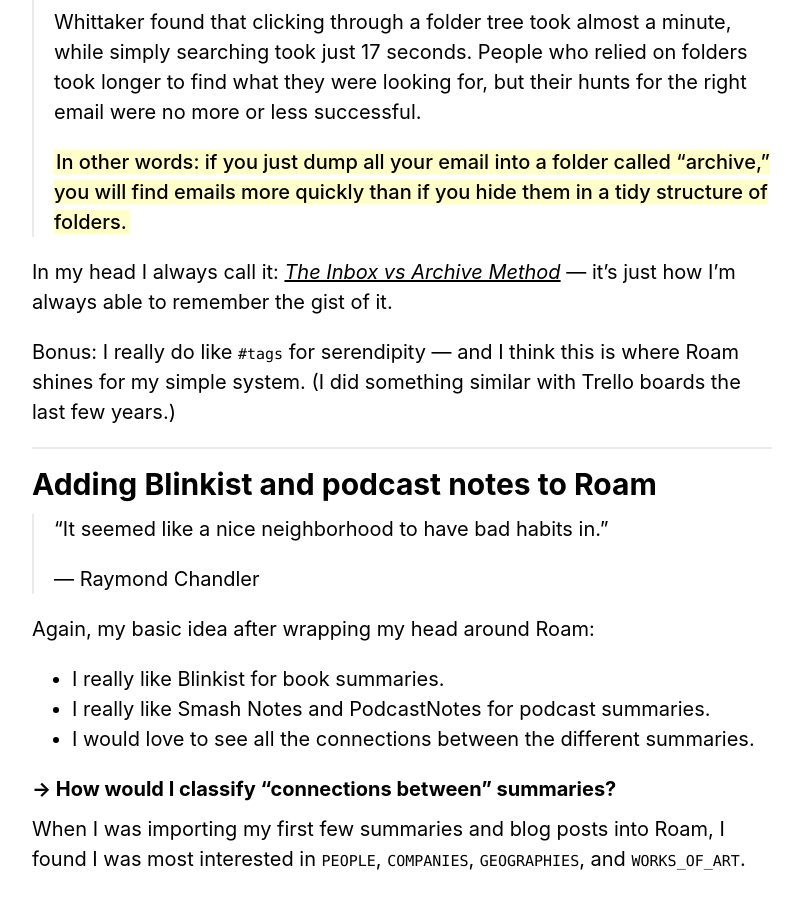
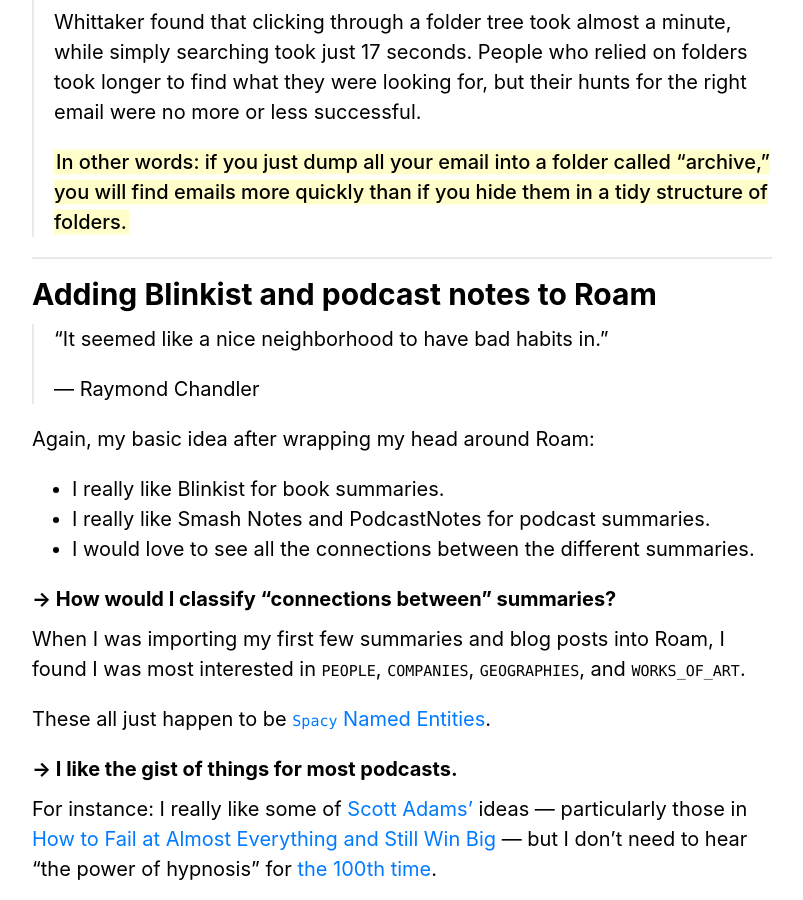
Before and after one commit to zachwill/blog, a Jekyll site: the page built from _posts/2020-05-14-20k-roam-tags.md, in a window 1280 px wide and 900 px high, scrolled down 1783 px. Shown: the whole window, without its empty margins (238-1041 px from the left). Built offline with Jekyll 4.4.1, drawn with Linux system fonts in a browser that asks for light colours.

Commit message:
Remove more text

```diff
--- a/_posts/2020-05-14-20k-roam-tags.md
+++ b/_posts/2020-05-14-20k-roam-tags.md
@@ -67,11 +67,6 @@
 > **In other words: if you just dump all your email into a folder called “archive,” you
 > will find emails more quickly than if you hide them in a tidy structure of
 > folders.**
-
-In my head I always call it: _The Inbox vs Archive Method_ &mdash; it's just how I'm always able to remember the gist of it.
-
-Bonus: I really do like `#tags` for serendipity — and I think this is where Roam shines for
-my simple system. (I did something similar with Trello boards the last few years.)
 
 [messy]: https://www.goodreads.com/book/show/28815513-messy
 
```
